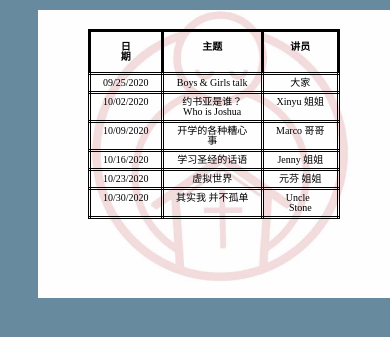
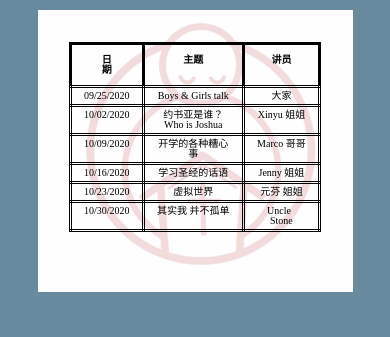
Before and after one commit to JoshuaFellowship/JoshuaFellowship.github.io, a plain HTML site: page index.html in a window 390 px wide. Shown: the part 163-500 px from the top of the page. Drawn offline with Linux system fonts and the light colour scheme.

Commit message:
fixed map vision problem

```diff
--- a/css/index.css
+++ b/css/index.css
@@ -219,6 +219,8 @@
         background-size: cover;
         width: 100%;
         height: 250px;
+        padding: 0;
+        padding-top: 10%;
     }
 
     .container .main .time-table tr th{
```
